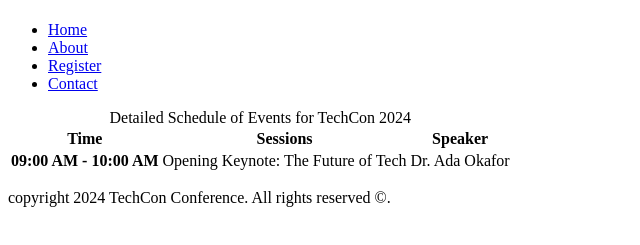
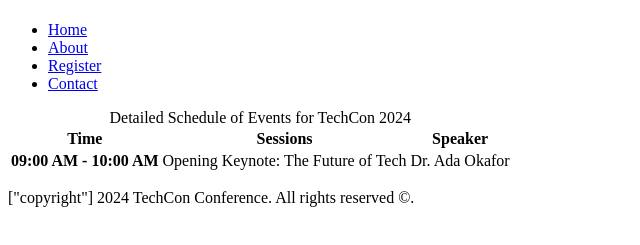
Before and after one commit to KinggPeculiar/TechCon_HTML, a plain HTML site: page techcon_website/schedule.html in a window 1280 px wide. Shown: the part 59-304 px from the top of the page, without its empty margins (0-640 px from the left). Drawn offline with Linux system fonts and the light colour scheme.

Commit message:
updated footer

```diff
--- a/techcon_website/schedule.html
+++ b/techcon_website/schedule.html
@@ -59,7 +59,7 @@
             </table>
         </main>
         <footer>
-            <p>copyright 2024 TechCon Conference. All rights reserved &copy;.</p>
+            <p>["copyright"] 2024 TechCon Conference. All rights reserved &copy;.</p>
         </footer>
     </body>
 </html>
```
